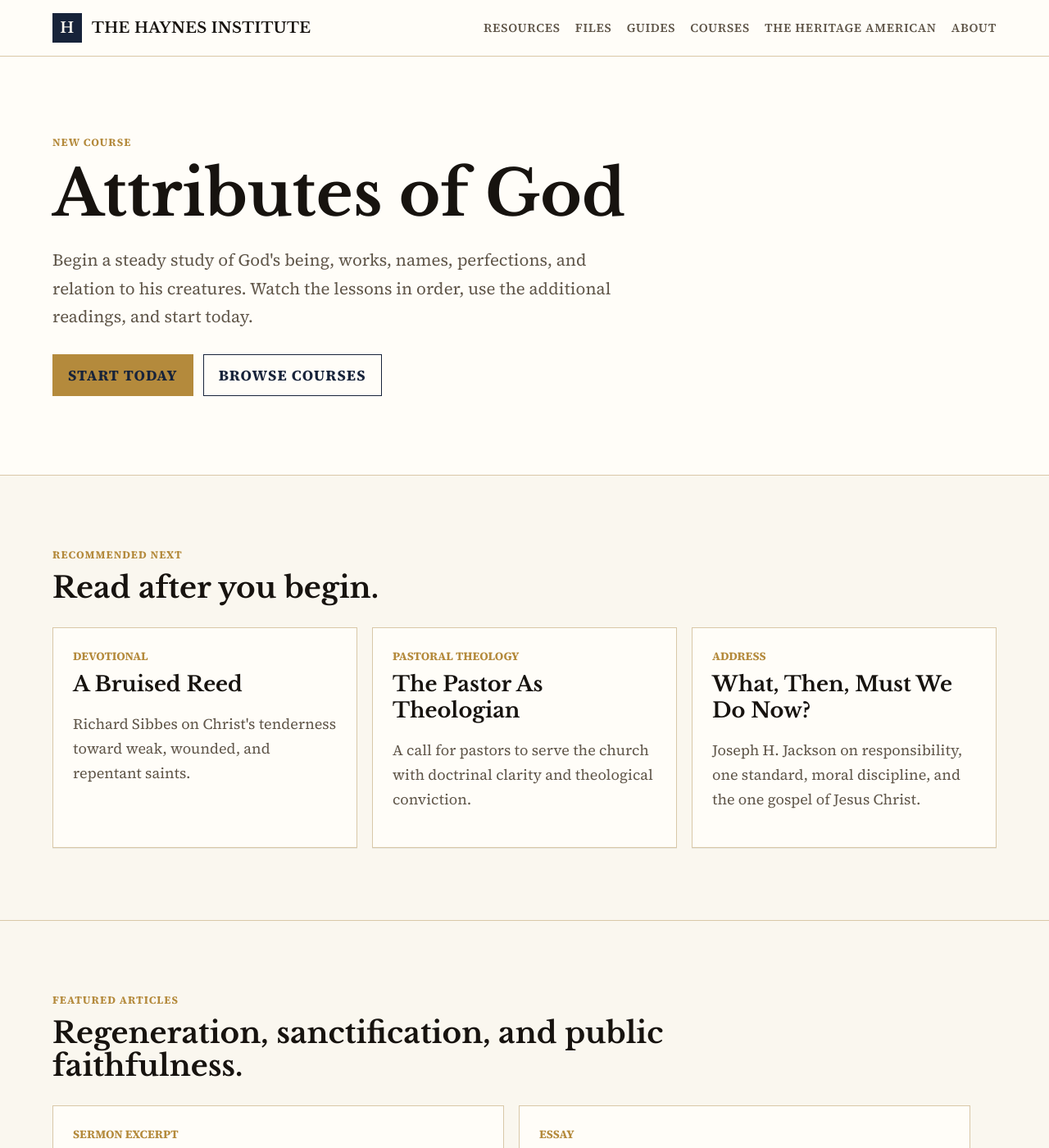
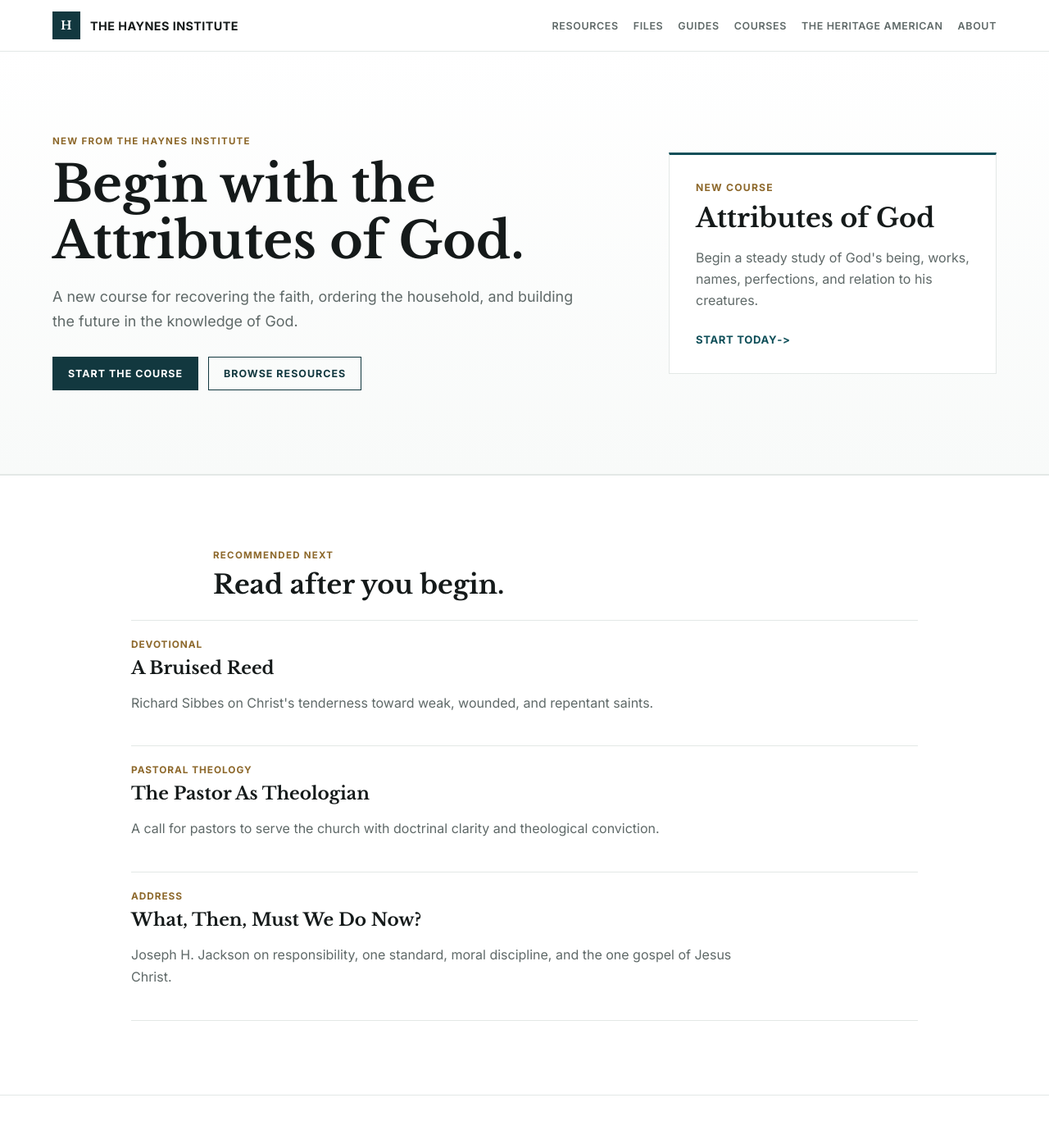
Before and after one commit to devguykyle/haynes-institute, a Jekyll site: the page built from index.md, in a window 1280 px wide and 1400 px high. Shown: the whole window at 82% size. Built offline with Jekyll 4.4.1, drawn with Linux system fonts in a browser that asks for light colours.

Commit message:
updated styling

```diff
--- a/_layouts/default.html
+++ b/_layouts/default.html
@@ -6,7 +6,7 @@
     {% seo %}
     <link rel="preconnect" href="https://fonts.googleapis.com">
     <link rel="preconnect" href="https://fonts.gstatic.com" crossorigin>
-    <link href="https://fonts.googleapis.com/css2?family=Libre+Baskerville:wght@400;700&family=Source+Serif+4:opsz,wght@8..60,400;8..60,600;8..60,700&display=swap" rel="stylesheet">
+    <link href="https://fonts.googleapis.com/css2?family=Inter:wght@400;500;600;700&family=Libre+Baskerville:wght@400;700&display=swap" rel="stylesheet">
     <link rel="stylesheet" href="{{ '/assets/css/style.css' | relative_url }}?v={{ site.time | date: '%s' }}">
   </head>
   <body class="{{ page.body_class }}">
--- a/assets/css/style.scss
+++ b/assets/css/style.scss
@@ -2,19 +2,20 @@
 ---
 
 :root {
-  --ink: #17130f;
-  --muted: #5f5548;
-  --paper: #faf7ef;
-  --panel: #fffdf8;
-  --soft-panel: #f1eadc;
-  --line: #d9c8a8;
-  --brown: #3b2a1e;
-  --green: #243c2e;
-  --blue: #17233a;
-  --gold: #b48a3c;
-  --shadow: 0 1px 0 rgba(23, 19, 15, 0.08);
+  --ink: #151a1a;
+  --muted: #5f6968;
+  --paper: #ffffff;
+  --panel: #ffffff;
+  --soft-panel: #f7f9f8;
+  --line: #e3e8e6;
+  --brown: #35291f;
+  --green: #183f36;
+  --blue: #0f4f59;
+  --blue-dark: #12383f;
+  --gold: #8d682b;
+  --shadow: none;
   --serif: Baskerville, "Libre Baskerville", Georgia, serif;
-  --body: "Source Serif 4", Georgia, serif;
+  --body: "Inter", system-ui, -apple-system, BlinkMacSystemFont, "Segoe UI", sans-serif;
 }
 
 * {
@@ -22,10 +23,10 @@
 }
 
 html {
+  background: var(--paper);
   color: var(--ink);
-  background: var(--paper);
   font-family: var(--body);
-  font-size: 18px;
+  font-size: 16px;
 }
 
 body {
@@ -39,12 +40,12 @@ a {
 
 .site-header {
   align-items: center;
-  background: rgba(255, 253, 248, 0.96);
+  background: rgba(255, 255, 255, 0.98);
   border-bottom: 1px solid var(--line);
   display: flex;
   gap: 24px;
   justify-content: space-between;
-  padding: 16px clamp(20px, 5vw, 64px);
+  padding: 14px clamp(20px, 5vw, 64px);
   position: sticky;
   top: 0;
   z-index: 10;
@@ -53,29 +54,31 @@ a {
 .brand {
   align-items: center;
   display: inline-flex;
-  font-family: var(--serif);
+  font-family: var(--body);
+  font-size: 0.9rem;
   font-weight: 700;
   gap: 12px;
-  letter-spacing: 0.02em;
+  letter-spacing: 0.03em;
   text-decoration: none;
   text-transform: uppercase;
 }
 
 .brand__mark {
   align-items: center;
-  background: var(--blue);
+  background: var(--blue-dark);
   color: var(--paper);
   display: inline-flex;
-  height: 36px;
+  font-family: var(--serif);
+  height: 34px;
   justify-content: center;
-  width: 36px;
+  width: 34px;
 }
 
 .site-nav {
   display: flex;
   flex-wrap: wrap;
   gap: 8px 18px;
-  font-size: 0.82rem;
+  font-size: 0.78rem;
   font-weight: 600;
   letter-spacing: 0.05em;
   text-transform: uppercase;
@@ -87,7 +90,7 @@ a {
 }
 
 .site-nav a:hover {
-  color: var(--gold);
+  color: var(--blue);
 }
 
 .site-main {
@@ -95,24 +98,26 @@ a {
 }
 
 .hero {
-  background: var(--panel);
+  align-items: center;
+  background: linear-gradient(180deg, #ffffff 0%, #f8faf9 100%);
   border-bottom: 1px solid var(--line);
   color: var(--ink);
-  display: flex;
+  display: grid;
+  gap: clamp(28px, 6vw, 84px);
+  grid-template-columns: minmax(0, 1fr) minmax(280px, 400px);
   min-height: auto;
-  padding: clamp(56px, 8vw, 96px) clamp(20px, 5vw, 64px);
+  padding: clamp(58px, 8vw, 104px) clamp(20px, 5vw, 64px);
 }
 
 .hero__content {
-  align-self: center;
-  max-width: 760px;
+  max-width: 800px;
 }
 
 .eyebrow {
   color: var(--gold);
   font-size: 0.72rem;
   font-weight: 700;
-  letter-spacing: 0.08em;
+  letter-spacing: 0.11em;
   margin: 0 0 12px;
   text-transform: uppercase;
 }
@@ -126,18 +131,47 @@ a {
 }
 
 .hero h1 {
-  font-size: clamp(2.4rem, 6vw, 4.75rem);
+  font-size: clamp(2.2rem, 4.8vw, 4rem);
   letter-spacing: 0;
   margin: 0;
-  max-width: 900px;
+  max-width: 860px;
   text-transform: none;
 }
 
 .hero__lead {
   color: var(--muted);
-  font-size: clamp(1.08rem, 1.6vw, 1.28rem);
+  font-size: clamp(1rem, 1.4vw, 1.18rem);
   line-height: 1.68;
-  max-width: 700px;
+  max-width: 650px;
+}
+
+.hero__feature {
+  background: var(--panel);
+  border: 1px solid var(--line);
+  border-top: 3px solid var(--blue);
+  padding: clamp(22px, 4vw, 32px);
+}
+
+.hero__feature span {
+  color: var(--gold);
+  display: block;
+  font-size: 0.76rem;
+  font-weight: 700;
+  letter-spacing: 0.1em;
+  margin-bottom: 12px;
+  text-transform: uppercase;
+}
+
+.hero__feature h2 {
+  font-family: var(--serif);
+  font-size: clamp(1.45rem, 2.6vw, 2rem);
+  line-height: 1.15;
+  margin: 0 0 12px;
+}
+
+.hero__feature p {
+  color: var(--muted);
+  line-height: 1.65;
 }
 
 .hero__actions {
@@ -150,43 +184,69 @@ a {
 .button {
   border: 1px solid currentColor;
   display: inline-flex;
+  font-size: 0.78rem;
   font-weight: 700;
-  letter-spacing: 0.06em;
   justify-content: center;
-  min-width: 156px;
+  letter-spacing: 0.08em;
+  min-width: 150px;
   padding: 12px 18px;
   text-decoration: none;
   text-transform: uppercase;
 }
 
 .button--primary {
-  background: var(--gold);
-  border-color: var(--gold);
-  color: var(--blue);
+  background: var(--blue-dark);
+  border-color: var(--blue-dark);
+  color: var(--paper);
+}
+
+.button--primary:hover {
+  background: var(--blue);
+  border-color: var(--blue);
 }
 
 .button--secondary {
+  color: var(--blue-dark);
+}
+
+.button--secondary:hover {
   color: var(--blue);
 }
 
 .section {
-  padding: clamp(48px, 7vw, 88px) clamp(20px, 5vw, 64px);
+  padding: clamp(50px, 7vw, 90px) clamp(20px, 5vw, 64px);
+}
+
+.section__header,
+.article-grid,
+.guide-grid,
+.feature-grid,
+.recommended-list,
+.recommended-grid,
+.resource-index,
+.course-list,
+.book-list,
+.video-library,
+.tool-list {
+  margin-left: auto;
+  margin-right: auto;
+  max-width: 1120px;
 }
 
 .section__header {
-  max-width: 780px;
+  max-width: 760px;
 }
 
 .section__intro {
   color: var(--muted);
-  font-size: 1.12rem;
-  line-height: 1.6;
+  font-size: 1.04rem;
+  line-height: 1.65;
   margin: -8px 0 0;
   max-width: 680px;
 }
 
 .section h2 {
-  font-size: clamp(1.55rem, 2.8vw, 2.35rem);
+  font-size: clamp(1.45rem, 2.5vw, 2.05rem);
   letter-spacing: 0;
   margin: 0 0 20px;
   text-transform: none;
@@ -195,7 +255,7 @@ a {
 .feature-grid,
 .guide-grid {
   display: grid;
-  gap: 18px;
+  gap: 16px;
   grid-template-columns: repeat(3, minmax(0, 1fr));
   margin-top: 28px;
 }
@@ -211,6 +271,16 @@ a {
   display: block;
   padding: clamp(18px, 3vw, 24px);
   text-decoration: none;
+}
+
+.article-card:hover,
+.guide-card:hover,
+.resource-index__item:hover,
+.source-list__item:hover,
+.course-lesson:hover,
+.video-card:hover,
+.book-card:hover {
+  border-color: #aebfbc;
 }
 
 .feature-grid h3,
@@ -230,23 +300,26 @@ a {
 .page-content p,
 .page-content li {
   color: var(--muted);
-  line-height: 1.68;
+  line-height: 1.72;
 }
 
 .section--split {
   align-items: start;
   background: var(--soft-panel);
+  border-top: 1px solid var(--line);
   display: grid;
   gap: clamp(28px, 5vw, 64px);
   grid-template-columns: minmax(0, 0.9fr) minmax(280px, 1.1fr);
 }
 
 .section--sources {
+  background: var(--paper);
   grid-template-columns: minmax(180px, 0.35fr) minmax(280px, 1.65fr);
 }
 
 .section--accent,
-.section--articles {
+.section--articles,
+.recommended-section {
   background: var(--paper);
   border-top: 1px solid var(--line);
   color: var(--ink);
@@ -269,23 +342,37 @@ a {
 
 .article-grid {
   display: grid;
-  gap: 18px;
+  gap: 16px;
   grid-template-columns: repeat(2, minmax(0, 1fr));
   margin-top: 28px;
-  max-width: 1120px;
 }
 
 .recommended-grid {
   display: grid;
-  gap: 18px;
+  gap: 16px;
   grid-template-columns: repeat(3, minmax(0, 1fr));
   margin-top: 28px;
 }
 
-.recommended-section .article-card {
-  max-width: none;
+.recommended-list {
+  border-top: 1px solid var(--line);
+  display: grid;
+  margin-top: 24px;
+  max-width: 960px;
 }
 
+.recommended-list .article-card {
+  border: 0;
+  border-bottom: 1px solid var(--line);
+  max-width: none;
+  padding: 22px 0;
+}
+
+.recommended-list .article-card p {
+  max-width: 760px;
+}
+
+.recommended-section .article-card,
 .article-grid .article-card {
   max-width: none;
 }
@@ -293,14 +380,15 @@ a {
 .article-card span {
   color: var(--gold);
   display: block;
-  font-size: 0.78rem;
+  font-size: 0.74rem;
   font-weight: 800;
+  letter-spacing: 0.08em;
   margin-bottom: 8px;
   text-transform: uppercase;
 }
 
 .article-card h3 {
-  font-size: clamp(1.25rem, 2vw, 1.55rem);
+  font-size: clamp(1.12rem, 1.8vw, 1.35rem);
 }
 
 .source-list {
@@ -308,13 +396,22 @@ a {
   gap: 12px;
 }
 
+.source-list__item {
+  border-left: 3px solid var(--line);
+}
+
+.source-list__item:hover {
+  border-left-color: var(--blue);
+}
+
 .source-list__item span,
 .guide-card span,
 .resource-index__item span {
   color: var(--gold);
   display: block;
-  font-size: 0.78rem;
+  font-size: 0.74rem;
   font-weight: 800;
+  letter-spacing: 0.08em;
   margin-bottom: 8px;
   text-transform: uppercase;
 }
@@ -322,40 +419,40 @@ a {
 .source-list__item strong {
   display: block;
   font-family: var(--serif);
-  font-size: 1.2rem;
+  font-size: 1.18rem;
 }
 
 .page-content {
   margin: 0 auto;
-  max-width: 880px;
-  padding: clamp(48px, 8vw, 96px) 20px;
+  max-width: 780px;
+  padding: clamp(56px, 8vw, 98px) 20px;
 }
 
 .page-content h1 {
-  font-size: clamp(2rem, 4.4vw, 3.35rem);
+  font-size: clamp(2rem, 4.1vw, 3.1rem);
   margin: 0 0 20px;
 }
 
 .page-content h2 {
-  font-size: clamp(1.35rem, 2.5vw, 1.85rem);
+  font-size: clamp(1.3rem, 2.3vw, 1.78rem);
   margin-top: 42px;
 }
 
 .lede {
-  font-size: 1.22rem;
+  font-size: 1.16rem;
 }
 
 .subtitle {
   color: var(--gold);
   font-family: var(--serif);
-  font-size: clamp(1.25rem, 2.4vw, 1.8rem);
+  font-size: clamp(1.18rem, 2.2vw, 1.65rem);
   font-weight: 700;
   margin: -8px 0 18px;
 }
 
 .pull-quote {
   background: var(--soft-panel);
-  border-left: 6px solid var(--gold);
+  border-left: 4px solid var(--gold);
   margin: 34px 0;
   padding: 24px clamp(22px, 4vw, 38px);
 }
@@ -367,7 +464,7 @@ a {
 .pull-quote p {
   color: var(--ink);
   font-family: var(--serif);
-  font-size: clamp(1.25rem, 2.6vw, 2rem);
+  font-size: clamp(1.18rem, 2.4vw, 1.8rem);
   line-height: 1.5;
   margin: 0;
 }
@@ -398,12 +495,12 @@ a {
 
 .resource-index {
   display: grid;
-  gap: 16px;
+  gap: 14px;
   margin-top: 28px;
 }
 
 .resource-callout {
-  background: var(--panel);
+  background: var(--soft-panel);
   border: 1px solid var(--line);
   color: var(--ink);
   margin: 26px 0 34px;
@@ -413,7 +510,7 @@ a {
 .resource-callout span {
   color: var(--gold);
   display: block;
-  font-size: 0.76rem;
+  font-size: 0.74rem;
   font-weight: 700;
   letter-spacing: 0.12em;
   margin-bottom: 8px;
@@ -424,18 +521,15 @@ a {
   margin-top: 0;
 }
 
-.resource-callout p {
+.resource-callout p,
+.resource-callout--light p {
   color: var(--muted);
 }
 
 .resource-callout--light {
-  background: var(--panel);
+  background: var(--soft-panel);
   border: 1px solid var(--line);
   color: var(--ink);
-}
-
-.resource-callout--light p {
-  color: var(--muted);
 }
 
 .course-list {
@@ -458,7 +552,7 @@ a {
 .course-lesson span,
 .course-lesson em {
   color: var(--gold);
-  font-size: 0.76rem;
+  font-size: 0.74rem;
   font-style: normal;
   font-weight: 700;
   letter-spacing: 0.1em;
@@ -467,48 +561,18 @@ a {
 
 .course-lesson strong {
   font-family: var(--serif);
-  font-size: 1.14rem;
+  font-size: 1.12rem;
 }
 
-.video-library {
-  display: grid;
-  gap: 14px;
-  margin: 20px 0 42px;
-}
-
-.video-card {
-  background: var(--panel);
-  border: 1px solid var(--line);
-  display: block;
-  padding: 20px;
-  text-decoration: none;
-}
-
-.video-card span {
-  color: var(--gold);
-  display: block;
-  font-size: 0.76rem;
-  font-weight: 700;
-  letter-spacing: 0.1em;
-  margin-bottom: 8px;
-  text-transform: uppercase;
-}
-
-.video-card h2 {
-  font-size: clamp(1.15rem, 2.2vw, 1.55rem);
-  margin: 0 0 8px;
-}
-
-.video-card p {
-  margin-bottom: 0;
-}
-
+.video-library,
 .book-list {
   display: grid;
   gap: 14px;
-  margin: 20px 0 42px;
+  margin-top: 20px;
+  margin-bottom: 42px;
 }
 
+.video-card,
 .book-card {
   background: var(--panel);
   border: 1px solid var(--line);
@@ -517,21 +581,24 @@ a {
   text-decoration: none;
 }
 
+.video-card span,
 .book-card span {
   color: var(--gold);
   display: block;
-  font-size: 0.76rem;
+  font-size: 0.74rem;
   font-weight: 700;
   letter-spacing: 0.1em;
   margin-bottom: 8px;
   text-transform: uppercase;
 }
 
+.video-card h2,
 .book-card h2 {
-  font-size: clamp(1.15rem, 2.2vw, 1.55rem);
+  font-size: clamp(1.12rem, 2.1vw, 1.48rem);
   margin: 0 0 8px;
 }
 
+.video-card p,
 .book-card p {
   margin-bottom: 0;
 }
@@ -544,8 +611,8 @@ a {
 
 .publication-hero h1 {
   font-family: var(--serif);
-  font-size: clamp(2.35rem, 6vw, 4.6rem);
-  letter-spacing: 0.08em;
+  font-size: clamp(2.2rem, 5.4vw, 4.1rem);
+  letter-spacing: 0.04em;
   line-height: 1.08;
   margin: 0 0 16px;
   text-transform: uppercase;
@@ -563,7 +630,7 @@ a {
 
 .publication-section h2 {
   border-bottom: 1px solid var(--line);
-  font-size: clamp(1.35rem, 2.4vw, 2rem);
+  font-size: clamp(1.3rem, 2.3vw, 1.9rem);
   padding-bottom: 12px;
 }
 
@@ -574,7 +641,7 @@ a {
 }
 
 .tool-list__item {
-  background: var(--blue);
+  background: var(--blue-dark);
   color: var(--paper);
   display: block;
   padding: 22px;
@@ -582,9 +649,9 @@ a {
 }
 
 .tool-list__item span {
-  color: var(--gold);
+  color: #d3b06e;
   display: block;
-  font-size: 0.76rem;
+  font-size: 0.74rem;
   font-weight: 700;
   letter-spacing: 0.12em;
   margin-bottom: 8px;
@@ -593,25 +660,15 @@ a {
 
 .tool-list__item strong {
   font-family: var(--serif);
-  font-size: 1.25rem;
-}
-
-.site-footer {
-  align-items: center;
-  background: var(--blue);
-  color: var(--paper);
-  display: flex;
-  flex-wrap: wrap;
-  gap: 12px 24px;
-  justify-content: space-between;
-  padding: 28px clamp(20px, 5vw, 64px);
+  font-size: 1.22rem;
 }
 
 .text-link {
-  color: var(--gold);
+  color: var(--blue);
   display: inline-flex;
+  font-size: 0.82rem;
   font-weight: 700;
-  letter-spacing: 0.04em;
+  letter-spacing: 0.05em;
   margin-top: 10px;
   text-decoration: none;
   text-transform: uppercase;
@@ -623,7 +680,7 @@ a {
 
 .mini-about {
   align-items: center;
-  background: var(--panel);
+  background: var(--soft-panel);
   border-top: 1px solid var(--line);
   color: var(--ink);
   display: grid;
@@ -639,7 +696,7 @@ a {
 
 .mini-about h2 {
   color: var(--ink);
-  font-size: clamp(1.45rem, 3vw, 2.3rem);
+  font-size: clamp(1.35rem, 2.5vw, 1.9rem);
   letter-spacing: 0;
   line-height: 1.2;
   margin-bottom: 14px;
@@ -664,6 +721,17 @@ a {
   width: clamp(62px, 9vw, 92px);
 }
 
+.site-footer {
+  align-items: center;
+  background: var(--blue-dark);
+  color: var(--paper);
+  display: flex;
+  flex-wrap: wrap;
+  gap: 12px 24px;
+  justify-content: space-between;
+  padding: 28px clamp(20px, 5vw, 64px);
+}
+
 .site-footer p {
   margin: 0;
 }
@@ -677,10 +745,16 @@ a {
   .feature-grid,
   .article-grid,
   .recommended-grid,
+  .recommended-list,
   .guide-grid,
   .section--split,
+  .hero,
   .mini-about {
     grid-template-columns: 1fr;
+  }
+
+  .hero {
+    padding-top: 44px;
   }
 
   .resource-meta div {
--- a/index.md
+++ b/index.md
@@ -5,14 +5,20 @@ body_class: home
 
 <section class="hero">
   <div class="hero__content">
-    <p class="eyebrow">New Course</p>
-    <h1>Attributes of God</h1>
-    <p class="hero__lead">Begin a steady study of God's being, works, names, perfections, and relation to his creatures. Watch the lessons in order, use the additional readings, and start today.</p>
+    <p class="eyebrow">New from The Haynes Institute</p>
+    <h1>Begin with the Attributes of God.</h1>
+    <p class="hero__lead">A new course for recovering the faith, ordering the household, and building the future in the knowledge of God.</p>
     <div class="hero__actions">
-      <a class="button button--primary" href="{{ '/courses/attributes-of-god/' | relative_url }}">Start Today</a>
-      <a class="button button--secondary" href="{{ '/courses/' | relative_url }}">Browse Courses</a>
+      <a class="button button--primary" href="{{ '/courses/attributes-of-god/' | relative_url }}">Start the Course</a>
+      <a class="button button--secondary" href="{{ '/resources/' | relative_url }}">Browse Resources</a>
     </div>
   </div>
+  <aside class="hero__feature" aria-label="Featured course">
+    <span>New Course</span>
+    <h2>Attributes of God</h2>
+    <p>Begin a steady study of God's being, works, names, perfections, and relation to his creatures.</p>
+    <a class="text-link" href="{{ '/courses/attributes-of-god/' | relative_url }}">Start today</a>
+  </aside>
 </section>
 
 <section class="section recommended-section">
@@ -20,7 +26,7 @@ body_class: home
     <p class="eyebrow">Recommended Next</p>
     <h2>Read after you begin.</h2>
   </div>
-  <div class="recommended-grid">
+  <div class="recommended-list">
     <a class="article-card" href="https://www.monergism.com/thethreshold/sdg/sibbes/The%20Bruised%20Reed%20and%20Smoking%20-%20Richard%20Sibbes.pdf">
       <span>Devotional</span>
       <h3>A Bruised Reed</h3>
```
